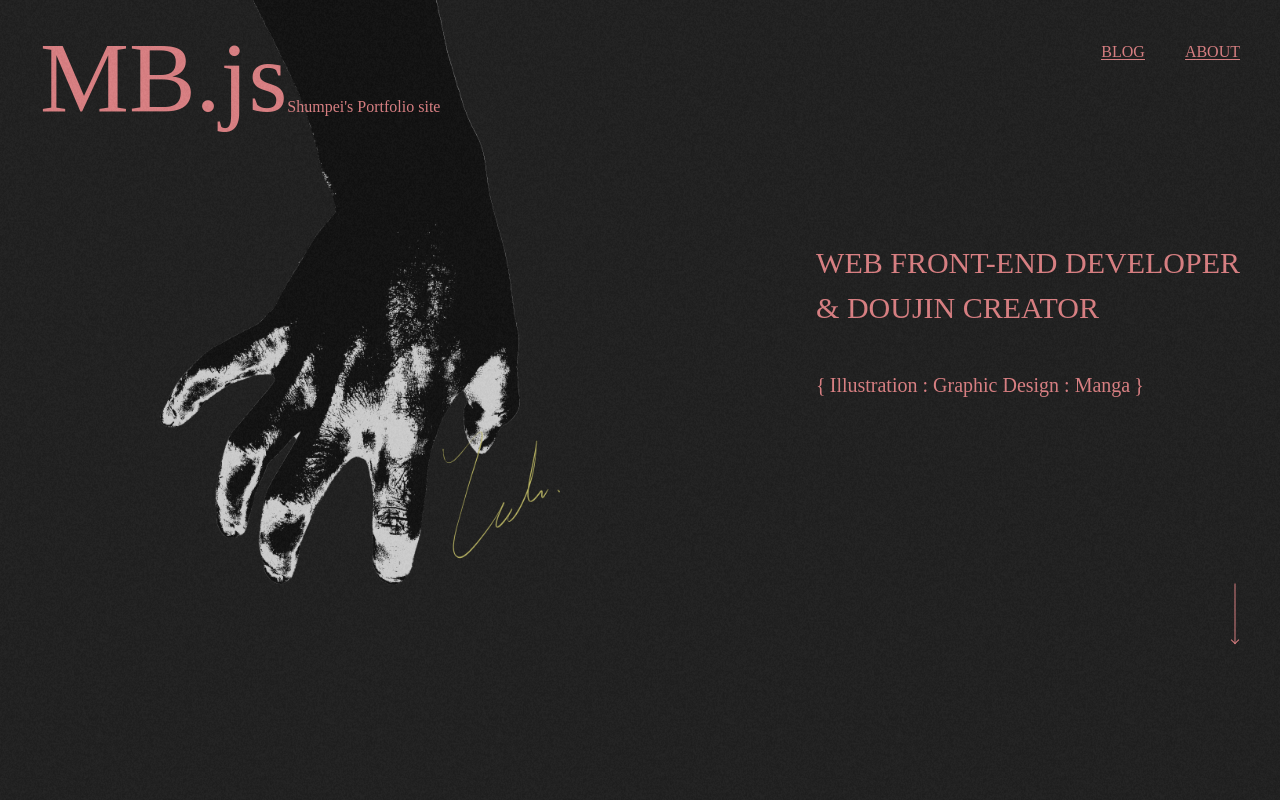
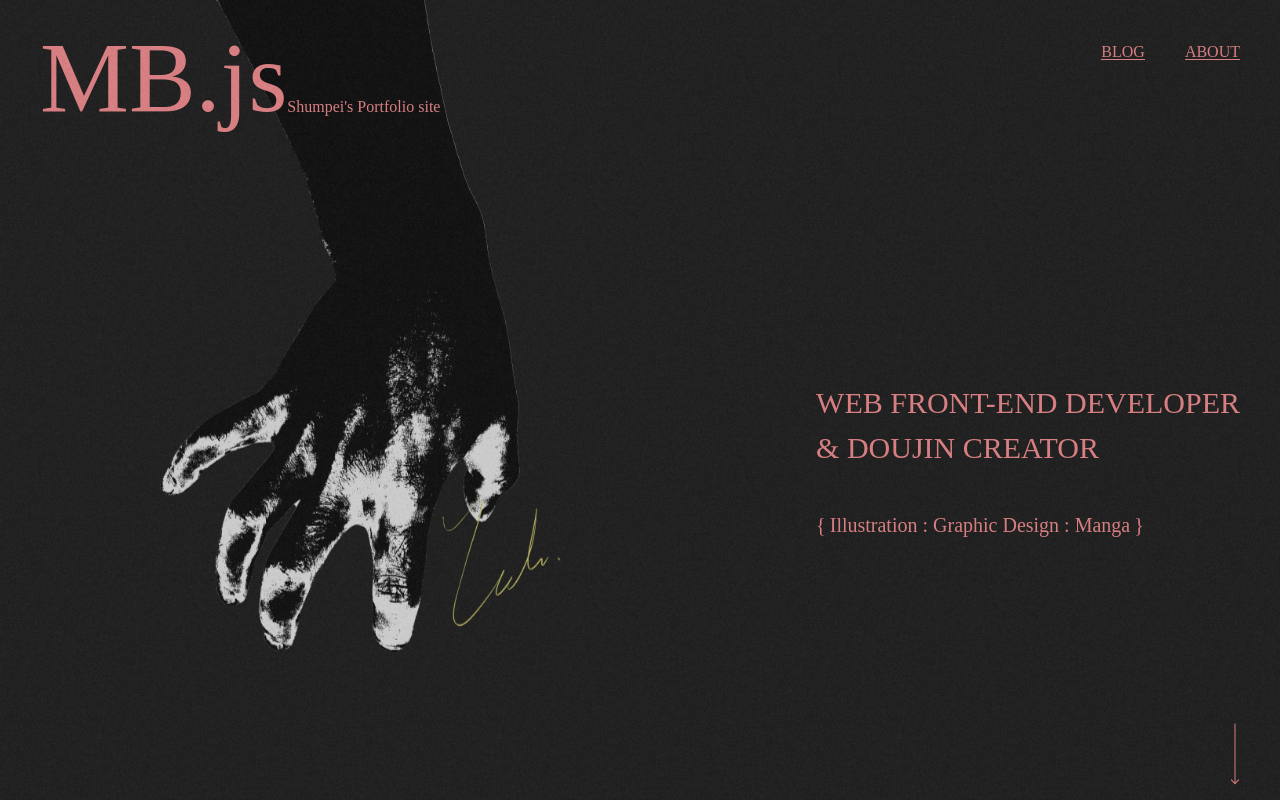
Before and after one commit to Shumpei0111/MBJS-2023, a Next.js app: page / in a window 1280 px wide. Shown: the top 800 px of the page. Built offline with nearby package versions, Linux system fonts and the light colour scheme; a web font is replaced by a local one.

Commit message:
feat: レイアウトコンポーネント修正

```diff
--- a/src/layout/default.tsx
+++ b/src/layout/default.tsx
@@ -20,7 +20,9 @@ export const DefaultLayout: React.FC<Props> = ({
         ])}
         isShowInner={isShowInner}
       />
-      {children}
+      <main className="min-h-screen pt-[140px] container mx-auto">
+        {children}
+      </main>
       <TheFooter />
     </div>
   );
--- a/src/layout/home/MainVisual/index.tsx
+++ b/src/layout/home/MainVisual/index.tsx
@@ -38,7 +38,7 @@ export const MainVisual: React.FC<Props> = ({
           ])}
         >
           <div
-            className="absolute translate-y-[-20%] left-[10%]"
+            className="absolute translate-y-[-30%] left-[10%]"
             ref={innerRef}
           >
             <div className="w-400 flow-arm">
```
